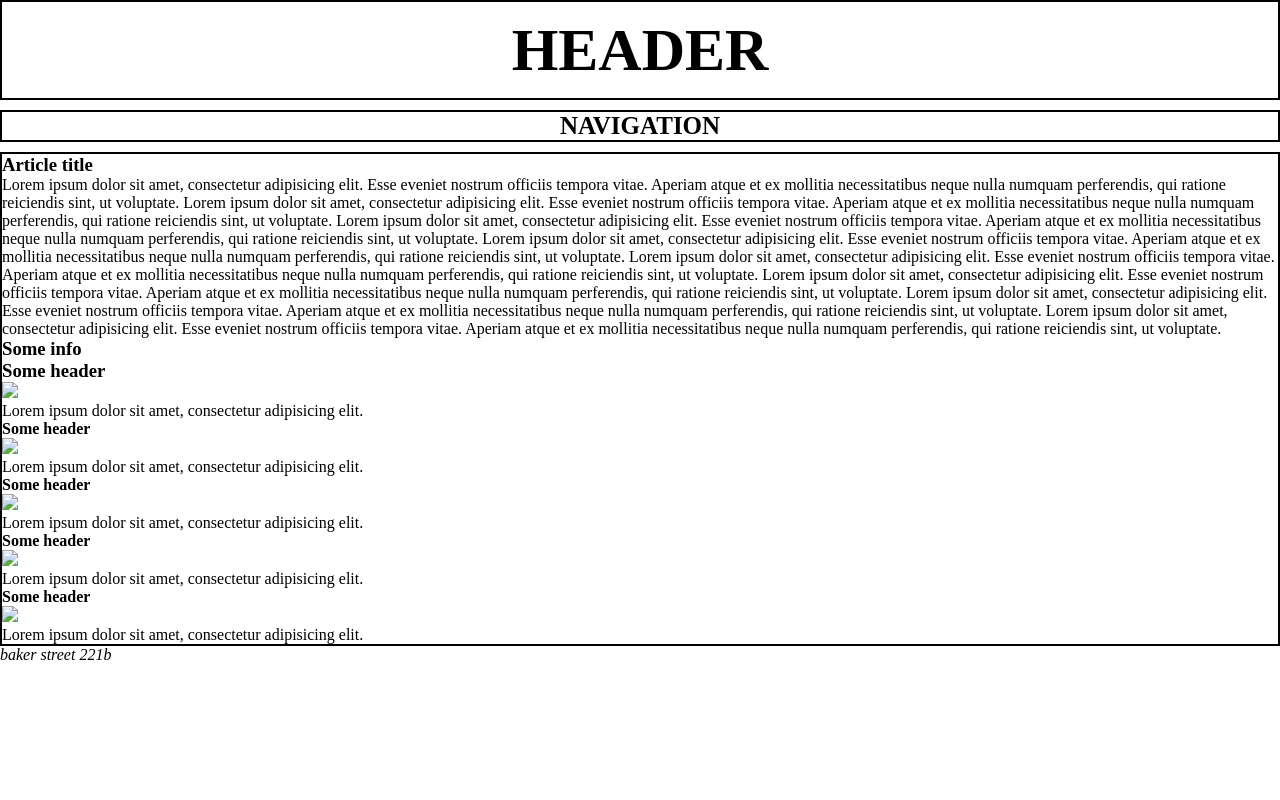
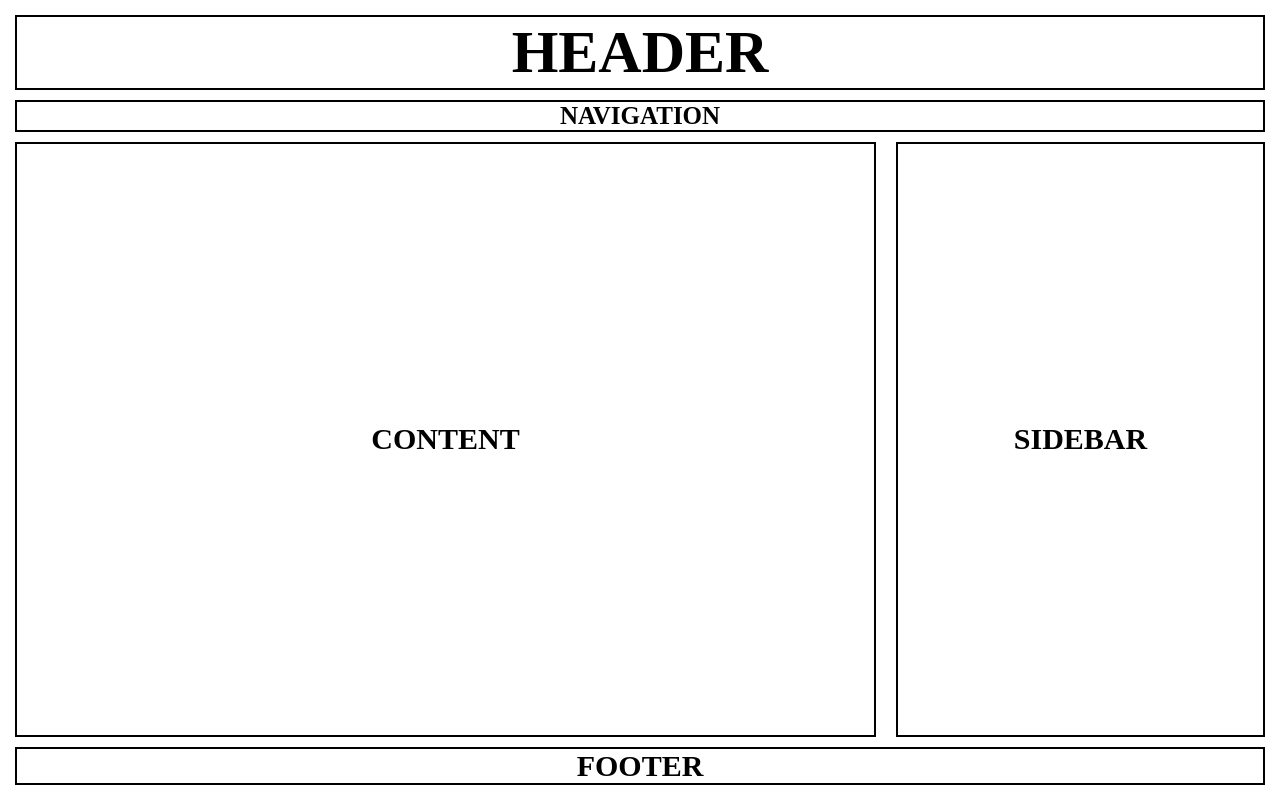
Before and after one commit to bell-404err/DevIT-sandbox-tasks, a plain HTML site: page Sandbox-tasks/2.CSS/1.FlexBox/index.html in a window 1280 px wide. Drawn offline with Linux system fonts and the light colour scheme.

Commit message:
Adding FlexBox task

```diff
--- a/Sandbox-tasks/2.CSS/1.FlexBox/index.css
+++ b/Sandbox-tasks/2.CSS/1.FlexBox/index.css
@@ -7,12 +7,14 @@
 body {
     display: flex;
     flex-direction: column;
-    /*min-height: 100vh;*/
+    padding: 15px;
+
+    height: 100vh;
 }
 
 header {
     display: flex;
-    height: 100px;
+    height: 10%;
     width: 100%;
     margin-bottom: 10px;
 
@@ -23,36 +25,76 @@ header {
     justify-content: center;
     align-items: center;
 
-    border: 2px black solid; /*Для наглядности разделения блоков*/
+    border: 2px black solid;
 }
 
 nav div {
     display: flex;
     justify-content: center;
-    align-items: center;
     margin-bottom: 10px;
 
     font-size: 25px;
     font-weight: bold;
     text-transform: uppercase;
 
-    border: 2px black solid; /*Для наглядности разделения блоков*/
+    border: 2px black solid;
 
-    /*justify-content: space-between; На случай если нужно разместить несколько кнопок равномерно по меню*/
-    /*list-style-type: none; На случай если мы добавим меню, чтобы скрыть маркеры для списка*/
 }
 
 main {
     display: flex;
-    flex: 1; /*Делает так, чтобы текущий блок занимал все свободное пространство от блока выше и до блока ниже
-    (в данном случае main займет все свободное пространство от header до footer)*/
     justify-content: space-between;
-    /*align-items: center;*/
-    flex-direction: column;
+    flex-direction: row;
+
+    width: 100%;
+    height: 80%;
+
+    margin-bottom: 10px;
+}
+
+.content {
+    display: flex;
+    width: 100%;
+}
+
+article {
+    display: flex;
+    width: 70%;
+    border: 2px black solid;
+    margin-right: 20px;
+
+    font-size: 30px;
+    font-weight: bold;
+    text-transform: uppercase;
+
+    justify-content: center;
+    align-items: center;
+}
+
+aside {
+    display: flex;
+    width: 30%;
+
+    font-size: 30px;
+    font-weight: bold;
+    text-transform: uppercase;
+
+    justify-content: center;
+    align-items: center;
 
     border: 2px black solid;
 }
 
-.content {
-    /*fle*/
+footer {
+    display: flex;
+    width: 100%;
+
+    font-size: 30px;
+    font-weight: bold;
+    text-transform: uppercase;
+
+    justify-content: center;
+    align-items: center;
+
+    border: 2px black solid;
 }
--- a/Sandbox-tasks/2.CSS/1.FlexBox/index.html
+++ b/Sandbox-tasks/2.CSS/1.FlexBox/index.html
@@ -12,106 +12,32 @@
 </header>
 
 <nav>
-    <!--    Пример навигационного меню-->
-    <!--    <ul>-->
-    <!--        <li>*</li>-->
-    <!--        <li>*</li>-->
-    <!--        <li>*</li>-->
-    <!--        <li>*</li>-->
-    <!--    </ul>-->
-
     <div>
         <p>
             Navigation
         </p>
     </div>
-
 </nav>
 
 <main>
     <section class="content">
         <article>
             <div>
-                <h3>Article title</h3>
-                <p>
-                    Lorem ipsum dolor sit amet, consectetur adipisicing elit. Esse eveniet nostrum officiis tempora
-                    vitae. Aperiam atque et ex mollitia necessitatibus neque nulla numquam perferendis, qui ratione
-                    reiciendis sint, ut voluptate. Lorem ipsum dolor sit amet, consectetur adipisicing elit. Esse
-                    eveniet nostrum officiis tempora
-                    vitae. Aperiam atque et ex mollitia necessitatibus neque nulla numquam perferendis, qui ratione
-                    reiciendis sint, ut voluptate. Lorem ipsum dolor sit amet, consectetur adipisicing elit. Esse
-                    eveniet nostrum officiis tempora
-                    vitae. Aperiam atque et ex mollitia necessitatibus neque nulla numquam perferendis, qui ratione
-                    reiciendis sint, ut voluptate. Lorem ipsum dolor sit amet, consectetur adipisicing elit. Esse
-                    eveniet nostrum officiis tempora
-                    vitae. Aperiam atque et ex mollitia necessitatibus neque nulla numquam perferendis, qui ratione
-                    reiciendis sint, ut voluptate. Lorem ipsum dolor sit amet, consectetur adipisicing elit. Esse
-                    eveniet nostrum officiis tempora
-                    vitae. Aperiam atque et ex mollitia necessitatibus neque nulla numquam perferendis, qui ratione
-                    reiciendis sint, ut voluptate. Lorem ipsum dolor sit amet, consectetur adipisicing elit. Esse
-                    eveniet nostrum officiis tempora
-                    vitae. Aperiam atque et ex mollitia necessitatibus neque nulla numquam perferendis, qui ratione
-                    reiciendis sint, ut voluptate. Lorem ipsum dolor sit amet, consectetur adipisicing elit. Esse
-                    eveniet nostrum officiis tempora
-                    vitae. Aperiam atque et ex mollitia necessitatibus neque nulla numquam perferendis, qui ratione
-                    reiciendis sint, ut voluptate. Lorem ipsum dolor sit amet, consectetur adipisicing elit. Esse
-                    eveniet nostrum officiis tempora
-                    vitae. Aperiam atque et ex mollitia necessitatibus neque nulla numquam perferendis, qui ratione
-                    reiciendis sint, ut voluptate.
-                </p>
+                <p>Content</p>
             </div>
         </article>
         <aside>
-            <h3>Some info</h3>
             <div>
-                <h3>Some header</h3>
-                <img src="#">
-                <p>
-                    Lorem ipsum dolor sit amet, consectetur adipisicing elit.
-                </p>
+                <p>Sidebar</p>
             </div>
-            <div>
-                <h4>Some header</h4>
-                <img src="#">
-                <p>
-                    Lorem ipsum dolor sit amet, consectetur adipisicing elit.
-                </p>
-            </div>
-            <div>
-                <h4>Some header</h4>
-                <img src="#">
-                <p>
-                    Lorem ipsum dolor sit amet, consectetur adipisicing elit.
-                </p>
-            </div>
-            <div>
-                <h4>Some header</h4>
-                <img src="#">
-                <p>
-                    Lorem ipsum dolor sit amet, consectetur adipisicing elit.
-                </p>
-            </div>
-            <div>
-                <h4>Some header</h4>
-                <img src="#">
-                <p>
-                    Lorem ipsum dolor sit amet, consectetur adipisicing elit.
-                </p>
-            </div>
-            <!--Один из вариантов использования: разместить ссылки на другую информацию
-            (например на другие статьи или продукты, или же отвести это место для рекламы)-->
-            <!--            <ul>-->
-            <!--                <li>*</li>-->
-            <!--                <li>*</li>-->
-            <!--                <li>*</li>-->
-            <!--                <li>*</li>-->
-            <!--            </ul>-->
         </aside>
     </section>
 </main>
 
 <footer>
-    <address>baker street 221b</address>
+    <div>
+        <p>Footer</p>
+    </div>
 </footer>
 
 
```
